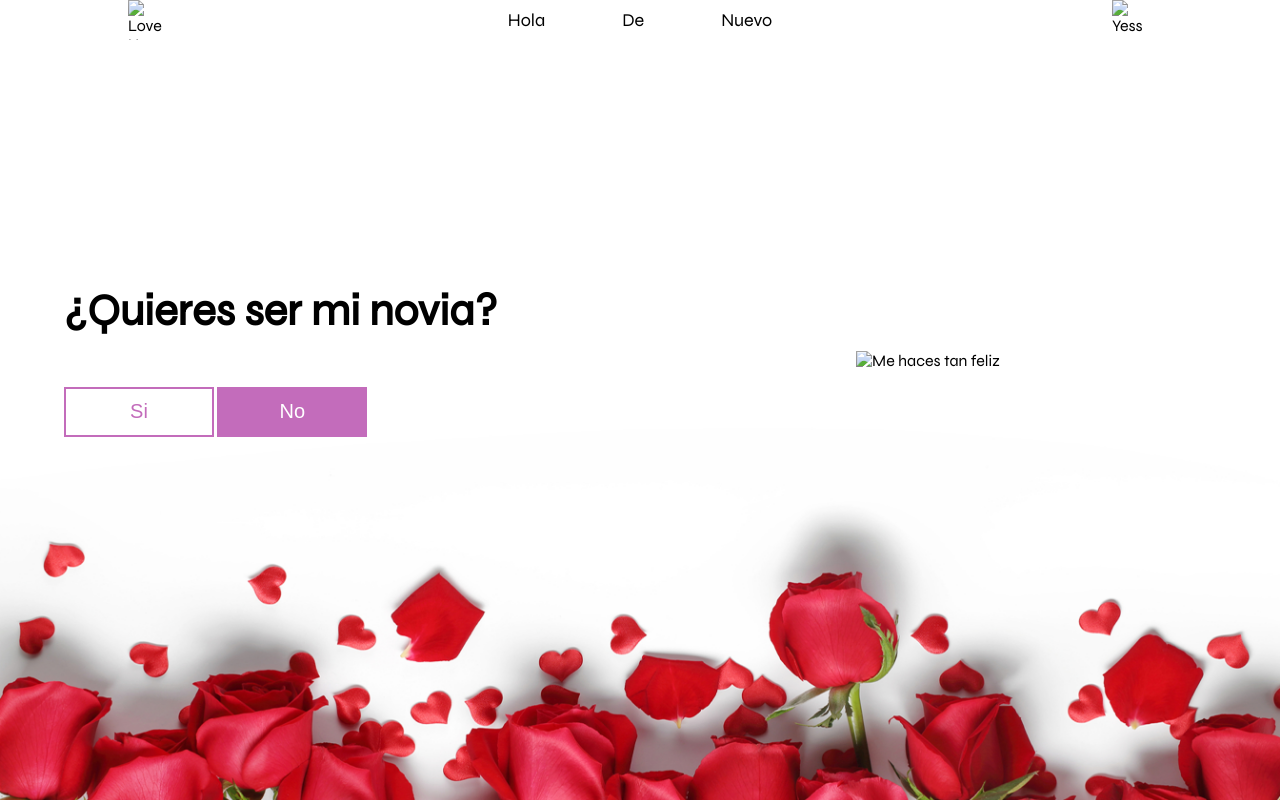
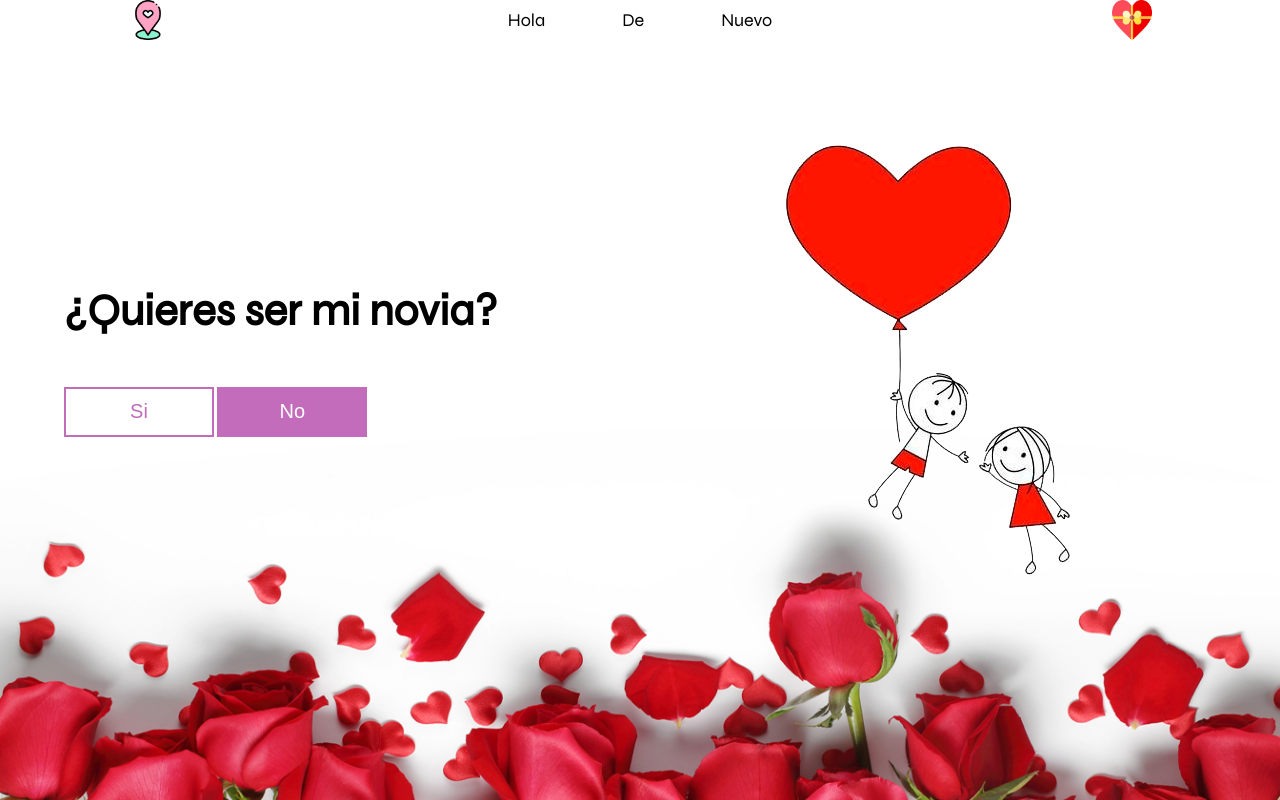
Before and after one commit to itsmrob/you-wanna-be-my-girlfriend, a plain HTML site: page index.html in a window 1280 px wide. Drawn offline with Linux system fonts and the light colour scheme; the site is published under a folder, as on GitHub Pages, so addresses that start at the root find nothing.

Commit message:
Add files via upload

```diff
--- a/index.html
+++ b/index.html
@@ -12,7 +12,7 @@
 <body>
     <header>
         <div class="logo-container">
-        <img src="/images/amor.png" alt="Love U" style="width: 40px; height: 40px;">
+        <img src="./images/amor.png" alt="Love U" style="width: 40px; height: 40px;">
 
     </div>
     <nav>
@@ -23,7 +23,7 @@
         </ul>
     </nav>
     <div class="yes">
-        <img src="/images/regalo.png" alt="Yess" style="width: 40px; height: 40px;">
+        <img src="./images/regalo.png" alt="Yess" style="width: 40px; height: 40px;">
     </div>
 </header>
 <main>
@@ -38,7 +38,7 @@
         </div>
     </div>
     <div class="cover" >
-        <img src="/images/boy.png" alt="Me haces tan feliz" >
+        <img src="./images/boy.png" alt="Me haces tan feliz" >
     </div>
     </section>
 </main>
```
